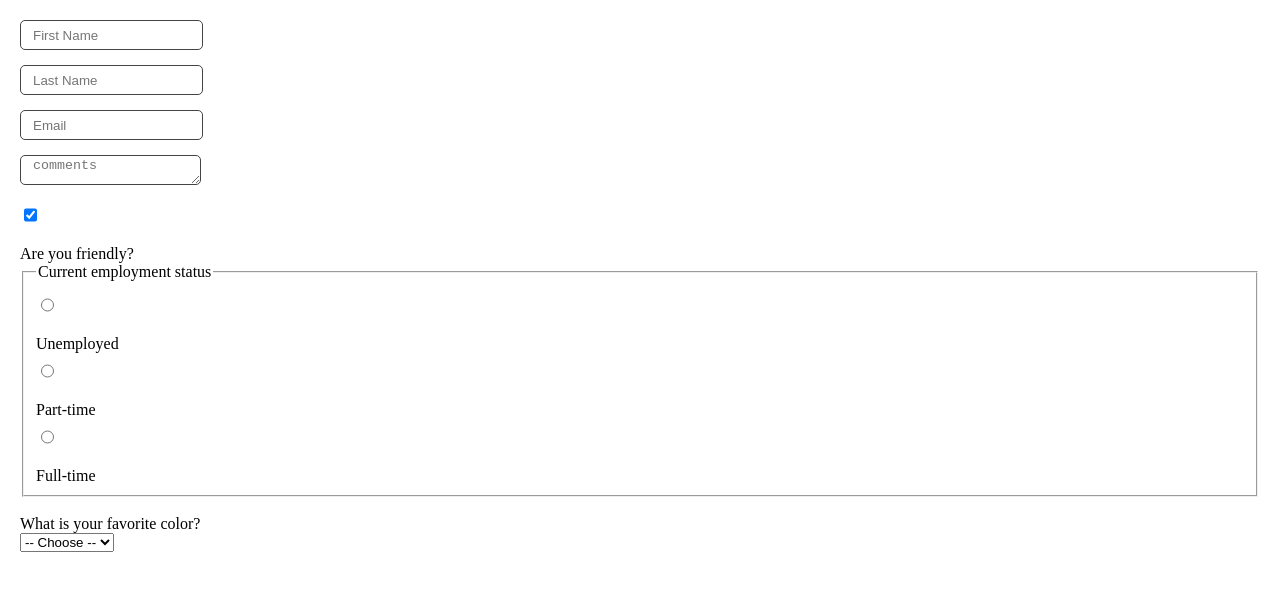
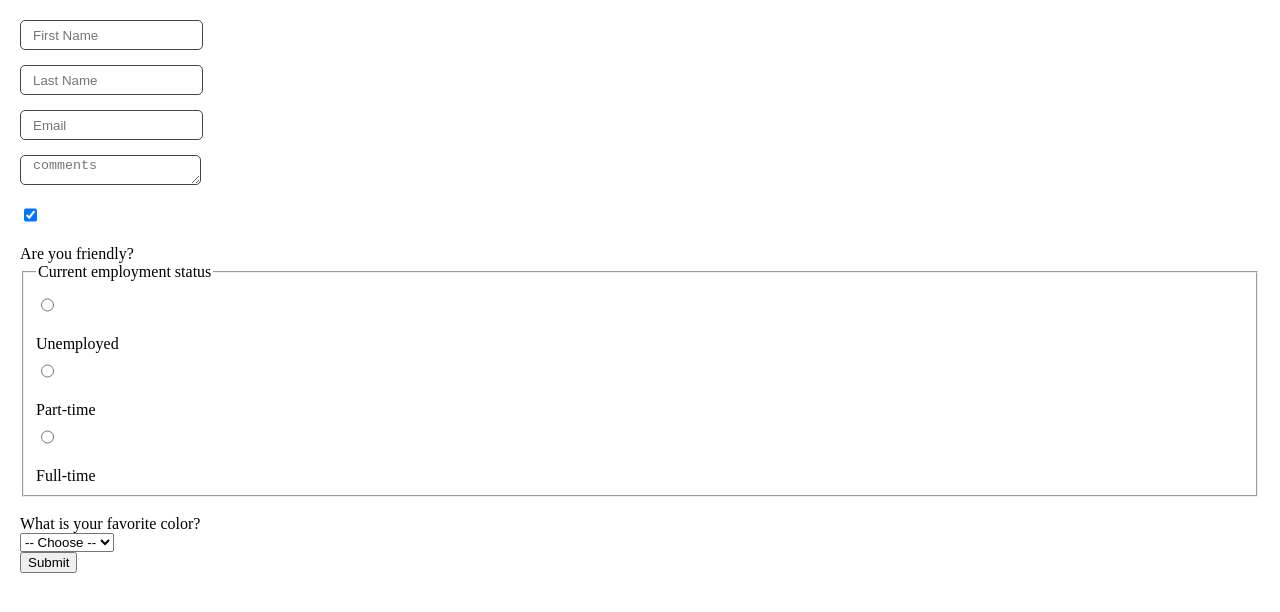
Before and after one commit to VictorRandom/React-Form-State-Object, a React (Create React App) app: page / in a window 1280 px wide. Shown: the top 612 px of the page. Built offline with nearby package versions, Linux system fonts and the light colour scheme.

Commit message:
submiting the form

```diff
--- a/src/App.js
+++ b/src/App.js
@@ -30,8 +30,14 @@
         })
     }
 
+    function handleSubmit(event){
+        event.preventDefault();
+        // submitToApi(formData);
+        console.log(formData);
+    }
+
     return (
-        <form>
+        <form onSubmit={handleSubmit}>
             <input
                 type="text"
                 placeholder="First Name"
@@ -126,6 +132,9 @@
                 <option value="violet">Violet</option>
             </select>
 
+            <br/>
+            <button type="submit"> Submit </button>
+
         </form>
     )
 }
```
